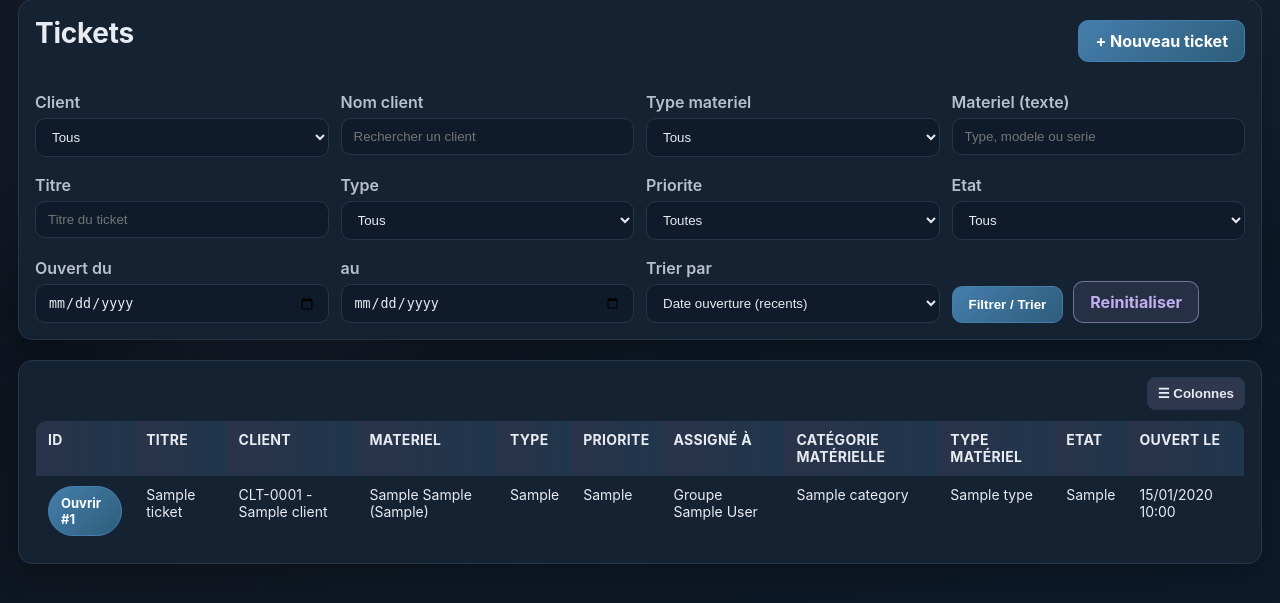
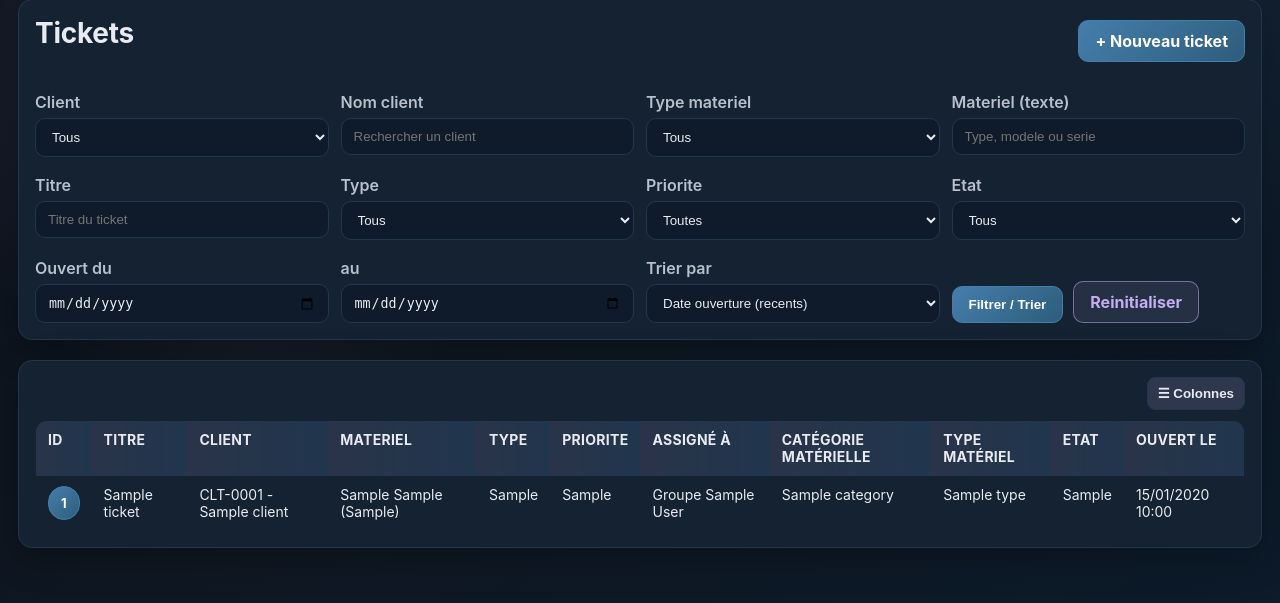
Before and after one commit to RangedAce/gmao, a Flask app: page /tickets in a window 1280 px wide. Shown: the part 88-691 px from the top of the page. Run offline with Flask 3, Linux system fonts and the light colour scheme; the visitor is signed in with stand-in values (Sample User, id 1); tables that the repository leaves empty hold one stand-in row (values such as "Sample post"); parts of the project's set-up code (start-up, migrations or seed data) failed here and were passed over; some libraries are stand-ins or nearby versions.

Commit message:
Simplifie le bouton d’accès aux tickets (numéro centré sans libellé)

```diff
--- a/templates/tickets.html
+++ b/templates/tickets.html
@@ -118,7 +118,7 @@
     <tbody id="tickets-body">
     {% for t in tickets %}
       <tr>
-        <td data-col="id"><a class="btn pill sm" href="/tickets/{{ t.id }}">Ouvrir #{{ t.id }}</a></td>
+        <td data-col="id"><a class="btn pill sm" href="/tickets/{{ t.id }}" style="justify-content: center;">{{ t.id }}</a></td>
         <td data-col="titre">{{ t.titre }}</td>
         <td data-col="client">CLT-{{ "%04d"|format(t.client.id) }} - {{ t.client.nom }}</td>
         <td data-col="materiel">
```
